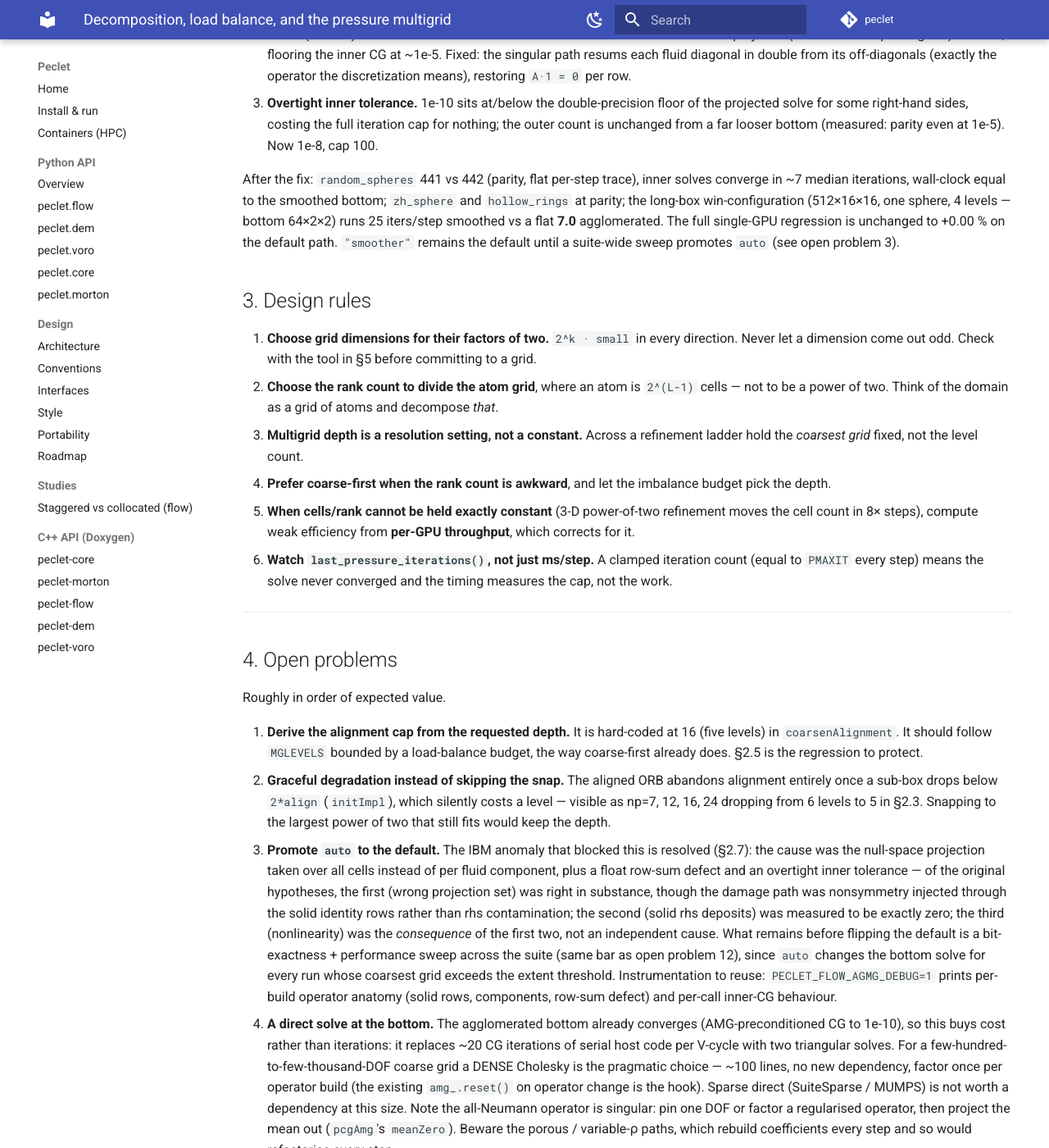
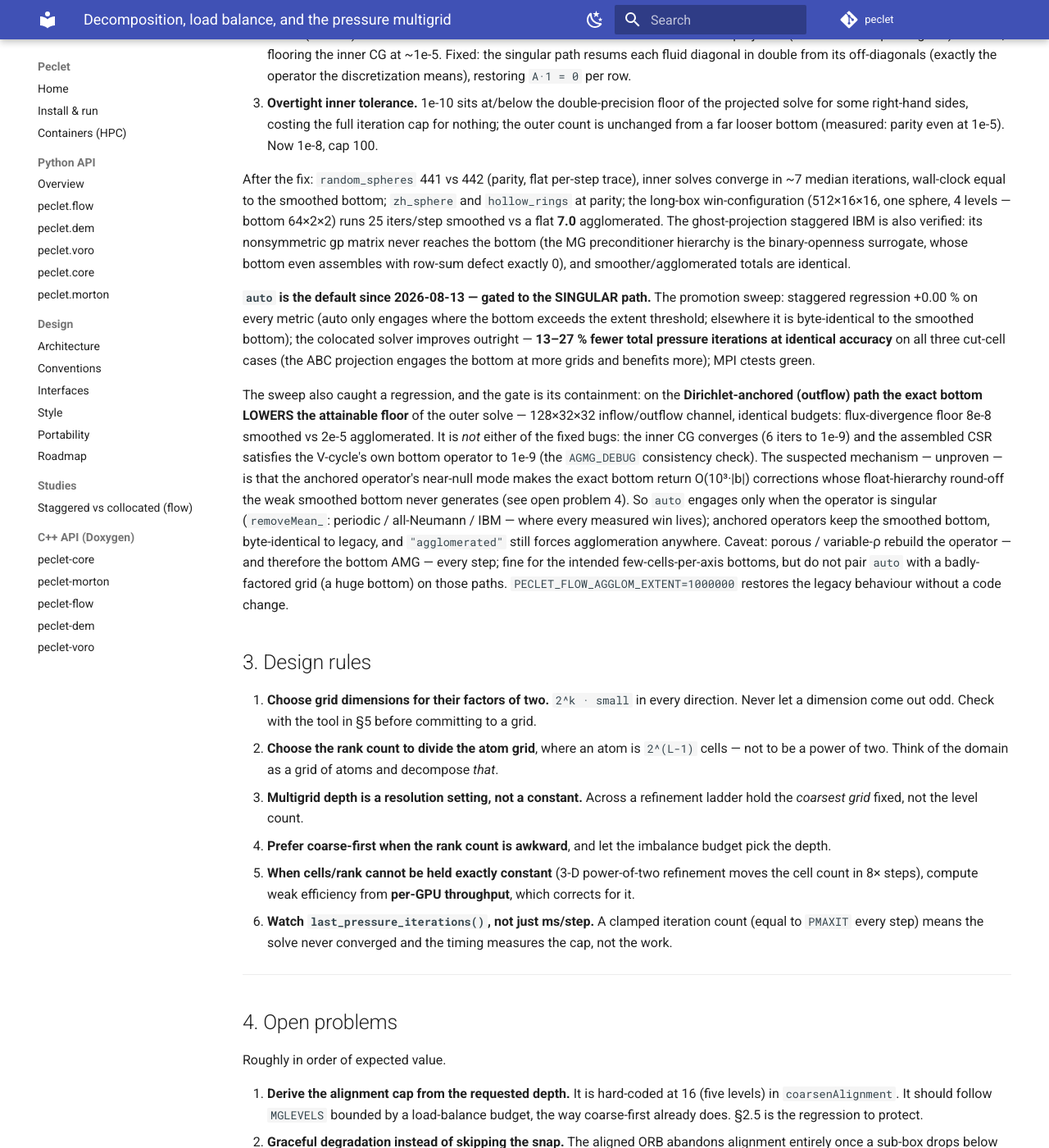
Before and after one commit to computational-chemical-engineering/peclet, an MkDocs documentation site: the page built from docs/DECOMPOSITION_AND_MULTIGRID.md, in a window 1280 px wide and 1400 px high, scrolled down 4446 px. Shown: the whole window at 82% size. Built offline with MkDocs 1.6.1 and Material for MkDocs 9.7.7, drawn with Linux system fonts in a browser that asks for light colours; comment, search, counter and statistics services are not loaded; some of the changed text lies outside the part shown.

Commit message:
docs + flow bump: agglomerated bottom is the default (singular path); anchored-path floor is the new open problem 3
flow -> 3493a89: set_pressure_bottom default smoother -> auto, gated to singular
(periodic/all-Neumann/IBM) operators. 2.7 records the promotion sweep (staggered
+0.00%, colocated 13-27% fewer iterations, ghost path verified) and the measured
outflow-path floor regression the gate contains; open problem 3 is now that
anchored-path degradation (inner solve exact + operator consistent to 1e-9 --
suspected float round-off of O(1e3|b|) near-null bottom corrections, unproven).

Co-Authored-By: Claude Fable 5 <noreply@anthropic.com>

```diff
--- a/docs/DECOMPOSITION_AND_MULTIGRID.md
+++ b/docs/DECOMPOSITION_AND_MULTIGRID.md
@@ -191,9 +191,32 @@ of severity, all in `pcgAmg`/`buildAmg`:
 After the fix: `random_spheres` 441 vs 442 (parity, flat per-step trace), inner solves converge in
 ~7 median iterations, wall-clock equal to the smoothed bottom; `zh_sphere` and `hollow_rings` at
 parity; the long-box win-configuration (512×16×16, one sphere, 4 levels — bottom 64×2×2) runs
-25 iters/step smoothed vs a flat **7.0** agglomerated. The full single-GPU regression is unchanged
-to +0.00 % on the default path. `"smoother"` remains the default until a suite-wide sweep promotes
-`auto` (see open problem 3).
+25 iters/step smoothed vs a flat **7.0** agglomerated. The ghost-projection staggered IBM is also
+verified: its nonsymmetric gp matrix never reaches the bottom (the MG preconditioner hierarchy is
+the binary-openness surrogate, whose bottom even assembles with row-sum defect exactly 0), and
+smoother/agglomerated totals are identical.
+
+**`auto` is the default since 2026-08-13 — gated to the SINGULAR path.** The promotion sweep:
+staggered regression +0.00 % on every metric (auto only engages where the bottom exceeds the
+extent threshold; elsewhere it is byte-identical to the smoothed bottom); the colocated solver
+improves outright — **13–27 % fewer total pressure iterations at identical accuracy** on all
+three cut-cell cases (the ABC projection engages the bottom at more grids and benefits more);
+MPI ctests green.
+
+The sweep also caught a regression, and the gate is its containment: on the **Dirichlet-anchored
+(outflow) path the exact bottom LOWERS the attainable floor** of the outer solve — 128×32×32
+inflow/outflow channel, identical budgets: flux-divergence floor 8e-8 smoothed vs 2e-5
+agglomerated. It is *not* either of the fixed bugs: the inner CG converges (6 iters to 1e-9) and
+the assembled CSR satisfies the V-cycle's own bottom operator to 1e-9 (the `AGMG_DEBUG`
+consistency check). The suspected mechanism — unproven — is that the anchored operator's
+near-null mode makes the exact bottom return O(10³·|b|) corrections whose float-hierarchy
+round-off the weak smoothed bottom never generates (see open problem 4). So `auto` engages only
+when the operator is singular (`removeMean_`: periodic / all-Neumann / IBM — where every measured
+win lives); anchored operators keep the smoothed bottom, byte-identical to legacy, and
+`"agglomerated"` still forces agglomeration anywhere. Caveat: porous / variable-ρ rebuild the
+operator — and therefore the bottom AMG — every step; fine for the intended few-cells-per-axis
+bottoms, but do not pair `auto` with a badly-factored grid (a huge bottom) on those paths.
+`PECLET_FLOW_AGGLOM_EXTENT=1000000` restores the legacy behaviour without a code change.
 
 ## 3. Design rules
 
@@ -222,17 +245,15 @@ Roughly in order of expected value.
    once a sub-box drops below `2*align` (`initImpl`), which silently costs a level — visible as np=7,
    12, 16, 24 dropping from 6 levels to 5 in §2.3. Snapping to the largest power of two that still
    fits would keep the depth.
-3. **Promote `auto` to the default.** The IBM anomaly that blocked this is resolved (§2.7): the
-   cause was the null-space projection taken over all cells instead of per fluid component, plus a
-   float row-sum defect and an overtight inner tolerance — of the original hypotheses, the first
-   (wrong projection set) was right in substance, though the damage path was nonsymmetry injected
-   through the solid identity rows rather than rhs contamination; the second (solid rhs deposits)
-   was measured to be exactly zero; the third (nonlinearity) was the *consequence* of the first two,
-   not an independent cause. What remains before flipping the default is a bit-exactness +
-   performance sweep across the suite (same bar as open problem 12), since `auto` changes the
-   bottom solve for every run whose coarsest grid exceeds the extent threshold. Instrumentation to
-   reuse: `PECLET_FLOW_AGMG_DEBUG=1` prints per-build operator anatomy (solid rows, components,
-   row-sum defect) and per-call inner-CG behaviour.
+3. **The anchored (outflow) path degrades under the exact bottom** — the gate in §2.7 contains it,
+   understanding it would lift it. Measured: divergence floor 8e-8 → 2e-5 on the inflow/outflow
+   channel; inner solve converged, assembled operator consistent with the V-cycle's to 1e-9. The
+   float-noise-from-large-near-null-corrections hypothesis is unproven — a clean discriminator
+   would be a double-precision (or double-diagonal) bottom level, or damping the bottom
+   correction's near-null component before prolongation. Until then `auto` is singular-path-only.
+   (The original problem 3 — the IBM anomaly — is resolved: null-space projection per fluid
+   component, float row-sum resummation, inner tolerance 1e-8; `auto` is the default on the
+   singular path since 2026-08-13.)
 4. **A direct solve at the bottom.** The agglomerated bottom already converges (AMG-preconditioned CG
    to 1e-10), so this buys cost rather than iterations: it replaces ~20 CG iterations of serial host
    code per V-cycle with two triangular solves. For a few-hundred-to-few-thousand-DOF coarse grid a
```
